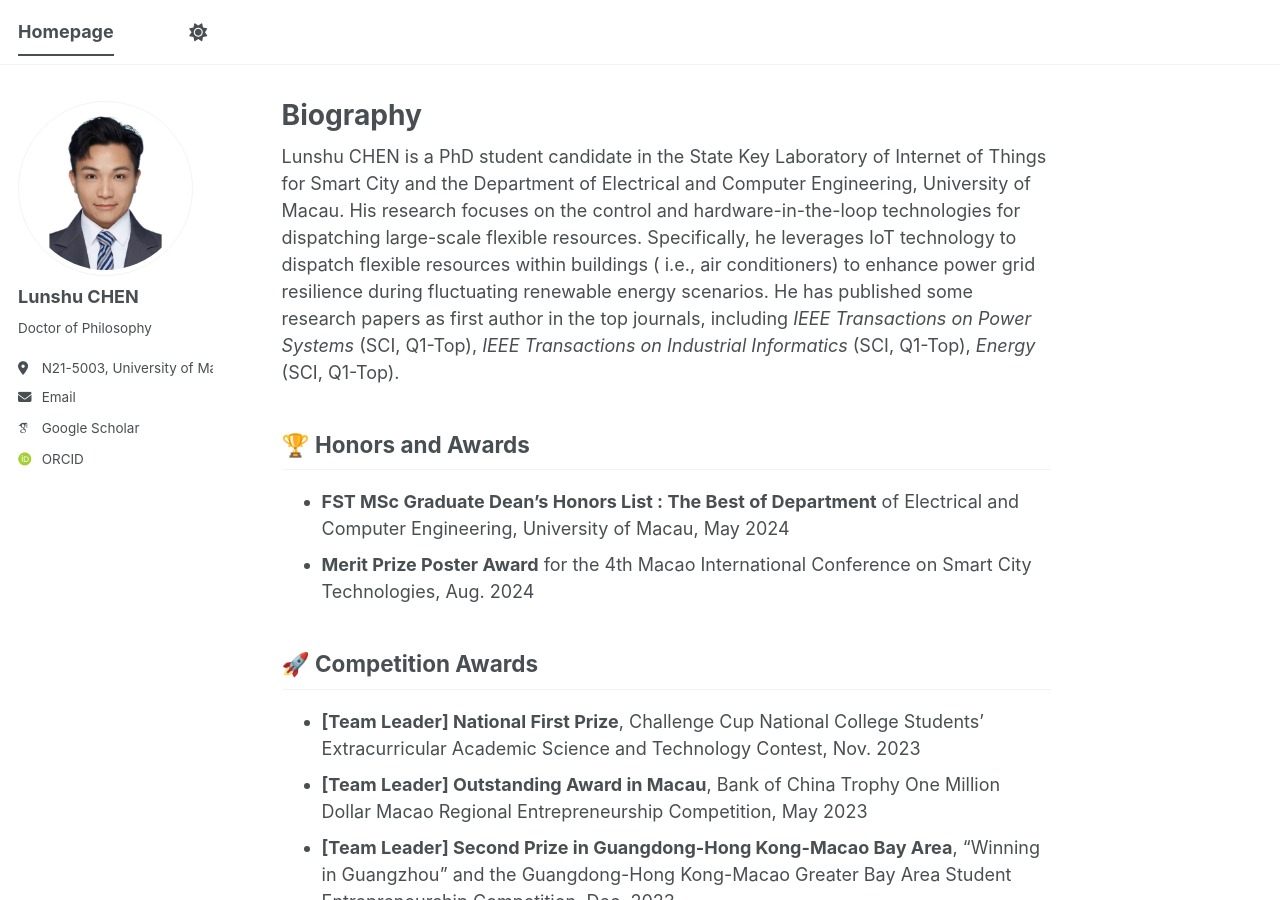
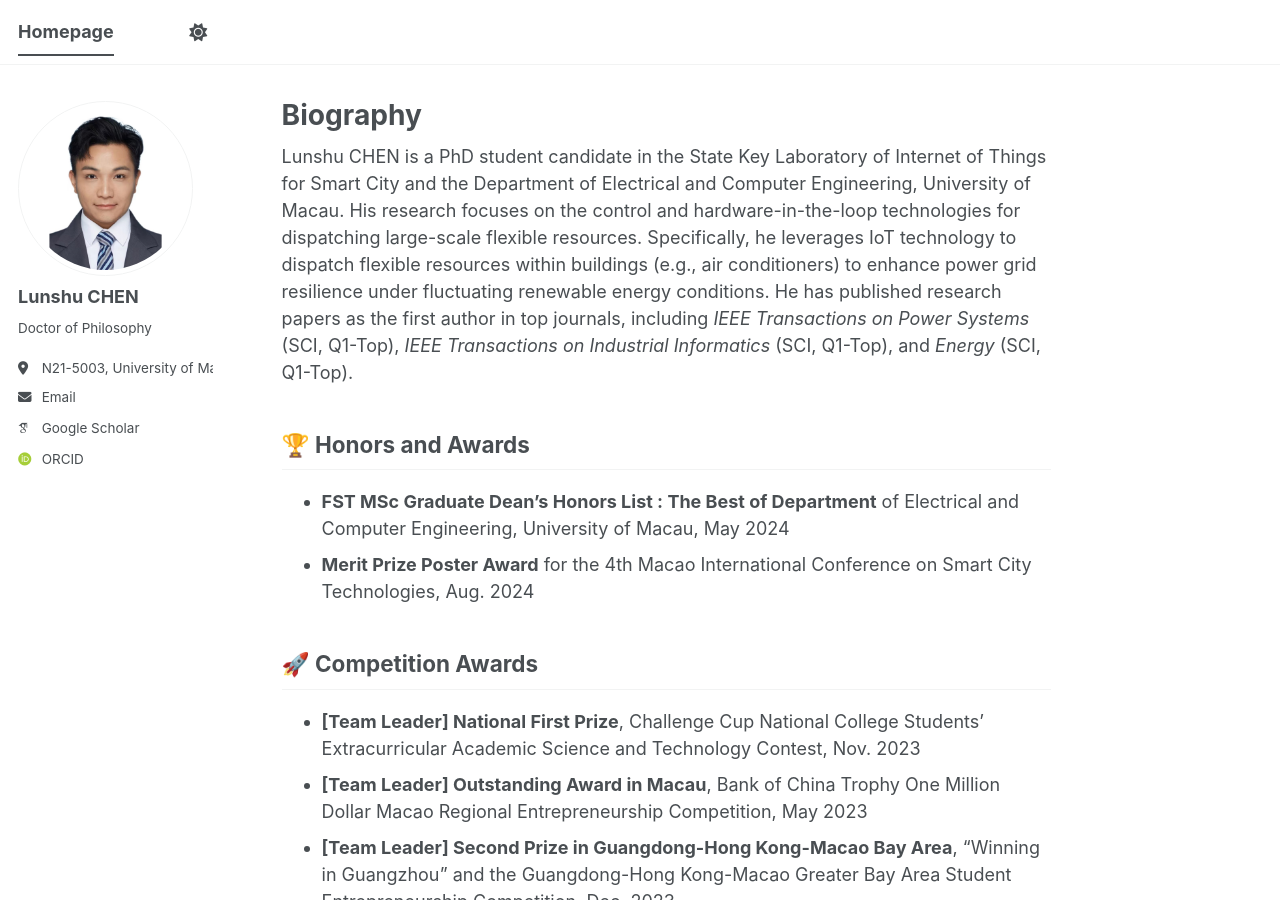
Before and after one commit to chenlunshu/CV, a Jekyll site: the page built from _pages/about.md, in a window 1280 px wide and 900 px high. Built offline with Jekyll 4.4.1, drawn with Linux system fonts in a browser that asks for light colours; some web fonts are replaced; a script bundle is joined from its source files by our own code; library files that are not in the unit come from our copies.

Commit message:
Update about.md

```diff
--- a/_pages/about.md
+++ b/_pages/about.md
@@ -7,7 +7,7 @@ redirect_from:
   - /about.html
 ---
 <!-- Lunshu CHEN is a PhD student candidate in the State Key Laboratory of Internet of Things for Smart City (IOTSC) and the Department of Electrical and Computer Engineering, University of Macau. He is also a joint PhD student at the University of Macau and the Shenzhen Institutes of Advanced Technology (SIAT), Chinese Academy of Sciences (CAS). His research focuses on the control and hardware-in-the-loop technologies for dispatching air conditioner resources. -->
-Lunshu CHEN is a PhD student candidate in the State Key Laboratory of Internet of Things for Smart City and the Department of Electrical and Computer Engineering, University of Macau. His research focuses on the control and hardware-in-the-loop technologies for dispatching large-scale flexible resources. Specifically, he leverages IoT technology to dispatch flexible resources within buildings ( i.e., air conditioners) to enhance power grid resilience during fluctuating renewable energy scenarios. He has published some research papers as first author in the top journals, including *IEEE Transactions on Power Systems* (SCI, Q1-Top), *IEEE Transactions on Industrial Informatics* (SCI, Q1-Top), *Energy* (SCI, Q1-Top).
+Lunshu CHEN is a PhD student candidate in the State Key Laboratory of Internet of Things for Smart City and the Department of Electrical and Computer Engineering, University of Macau. His research focuses on the control and hardware-in-the-loop technologies for dispatching large-scale flexible resources. Specifically, he leverages IoT technology to dispatch flexible resources within buildings (e.g., air conditioners) to enhance power grid resilience under fluctuating renewable energy conditions. He has published research papers as the first author in top journals, including *IEEE Transactions on Power Systems* (SCI, Q1-Top), *IEEE Transactions on Industrial Informatics* (SCI, Q1-Top), and *Energy* (SCI, Q1-Top).
 
 ## 🏆 Honors and Awards
 
```
